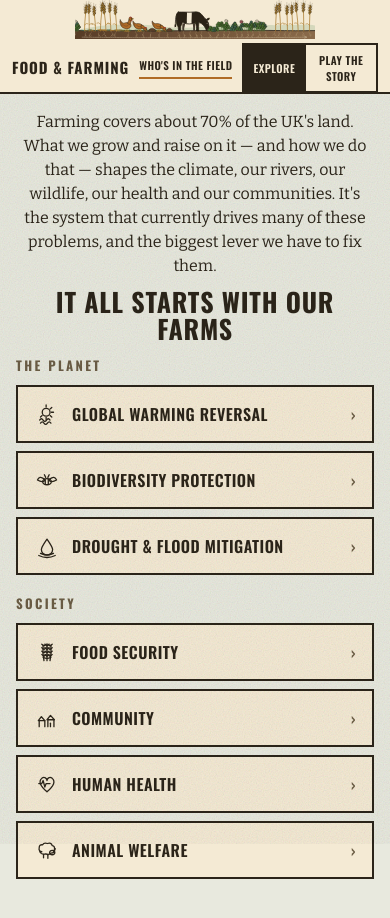
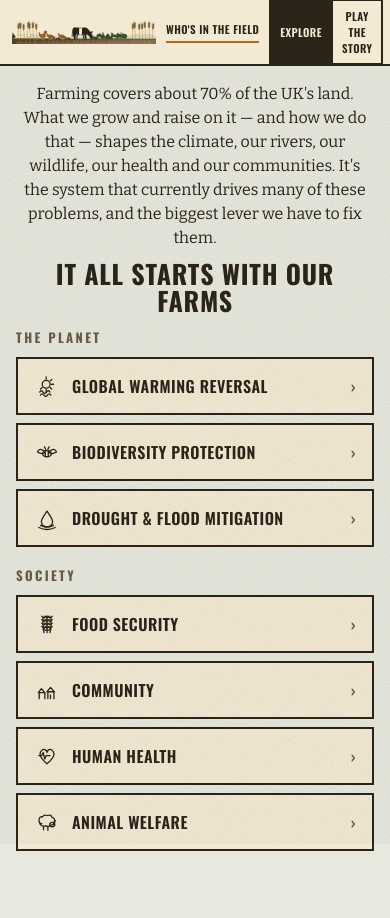
Before and after one commit to guyf/food-systems, a plain HTML site: page index.html in a window 390 px wide. Drawn offline with nearby package versions, Linux system fonts and the light colour scheme.

Commit message:
Left-align the header logo in place of the brand text
Drop the centred grid and the Food & Farming text; the logo carries
alt="Food & Farming". 50px (40px <=800px, 24px <=640px), header back
to 66px. Dark-mode card padding no longer shrinks the drawing.

Co-Authored-By: Claude Opus 5 <noreply@anthropic.com>

```diff
--- a/css/styles.css
+++ b/css/styles.css
@@ -96,46 +96,25 @@ body {
   position: sticky;
   top: 0;
   z-index: 20;
-  /* brand | logo | nav — equal side columns keep the logo truly centred */
-  display: grid;
-  grid-template-columns: 1fr auto 1fr;
-  grid-template-areas: "brand logo nav";
+  display: flex;
   align-items: center;
-  column-gap: 16px;
+  justify-content: space-between;
+  gap: 16px;
   height: var(--header-h);
   padding: 0 20px;
   background: var(--paper);
   border-bottom: 2px solid var(--ink);
 }
-.fs-brand {
-  grid-area: brand;
-  justify-self: start;
-  white-space: nowrap;
-  font-family: var(--font-display);
-  font-weight: 700;
-  font-size: 20px;
-  letter-spacing: 0.06em;
-  text-transform: uppercase;
-}
-/* the regen-cycle strip (6:1). Its colours are baked in for the light paper,
-   so in dark mode it sits on a small paper card or the black cow vanishes. */
-.fs-logo { grid-area: logo; justify-self: center; display: block; height: 50px; width: auto; }
+/* the regen-cycle strip (6:1) is the brand — it replaces the old text.
+   Colours are baked in for the light paper, so in dark mode it sits on a
+   small paper card or the black cow vanishes. content-box keeps that padding
+   from eating into the drawing. */
+.fs-logo { display: block; flex: none; height: 50px; width: auto; box-sizing: content-box; }
 @media (prefers-color-scheme: dark) {
   .fs-logo { background: #f4ead4; border-radius: 3px; padding: 2px 4px; }
 }
-/* too narrow to centre the logo between brand and nav: give it its own row */
-@media (max-width: 1200px) {
-  :root { --header-h: 108px; }
-  .fs-header {
-    grid-template-columns: auto auto;
-    grid-template-areas: "logo logo" "brand nav";
-    align-content: center;
-    row-gap: 4px;
-  }
-}
+@media (max-width: 800px) { .fs-logo { height: 40px; } }
 .fs-nav {
-  grid-area: nav;
-  justify-self: end;
   display: flex;
   align-items: center;
   gap: 18px;
@@ -769,10 +748,8 @@ body.is-movie .fs-detail-back { display: none; }
 
 @media (max-width: 640px) {
   /* header has three things to fit — tighten everything */
-  :root { --header-h: 94px; }
-  .fs-header { column-gap: 10px; padding: 0 12px; }
-  .fs-logo { height: 40px; }
-  .fs-brand { font-size: 15px; }
+  .fs-header { gap: 10px; padding: 0 12px; }
+  .fs-logo { height: 24px; }   /* about the width the old brand text took */
   .fs-nav { gap: 10px; }
   .fs-nav-link { font-size: 11px; letter-spacing: 0.04em; }
   .fs-mode button { padding: 7px 9px; font-size: 11px; letter-spacing: 0.04em; }
--- a/index.html
+++ b/index.html
@@ -29,8 +29,7 @@
   </svg>
 
   <header class="fs-header">
-    <div class="fs-brand">Food &amp; Farming</div>
-    <img class="fs-logo" src="assets/img/regen-cycle.svg" alt="" width="300" height="50">
+    <img class="fs-logo" src="assets/img/regen-cycle.svg" alt="Food &amp; Farming" width="300" height="50">
     <nav class="fs-nav" aria-label="Site">
       <a class="fs-nav-link" href="organisations.html">Who's in the field</a>
       <div class="fs-mode" role="group" aria-label="View mode">
```
Also changed, not shown: 1 other file.
